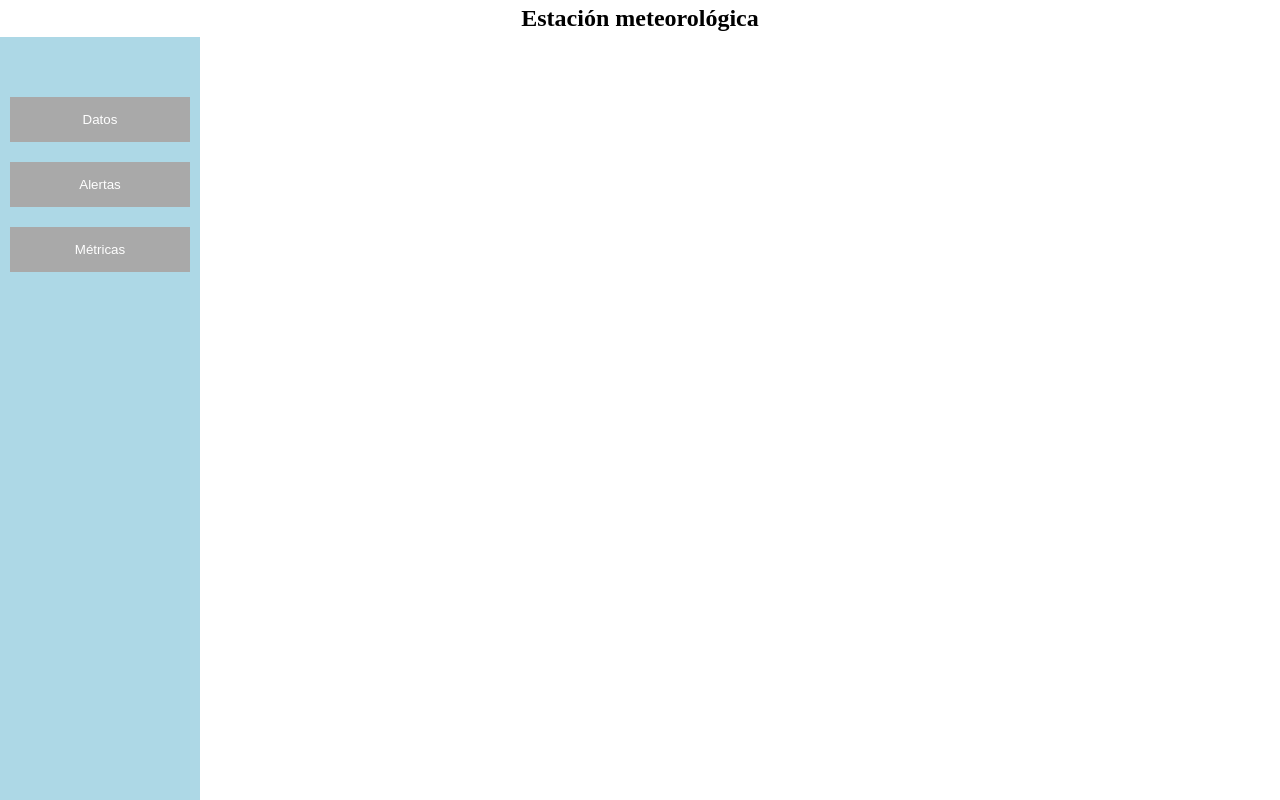
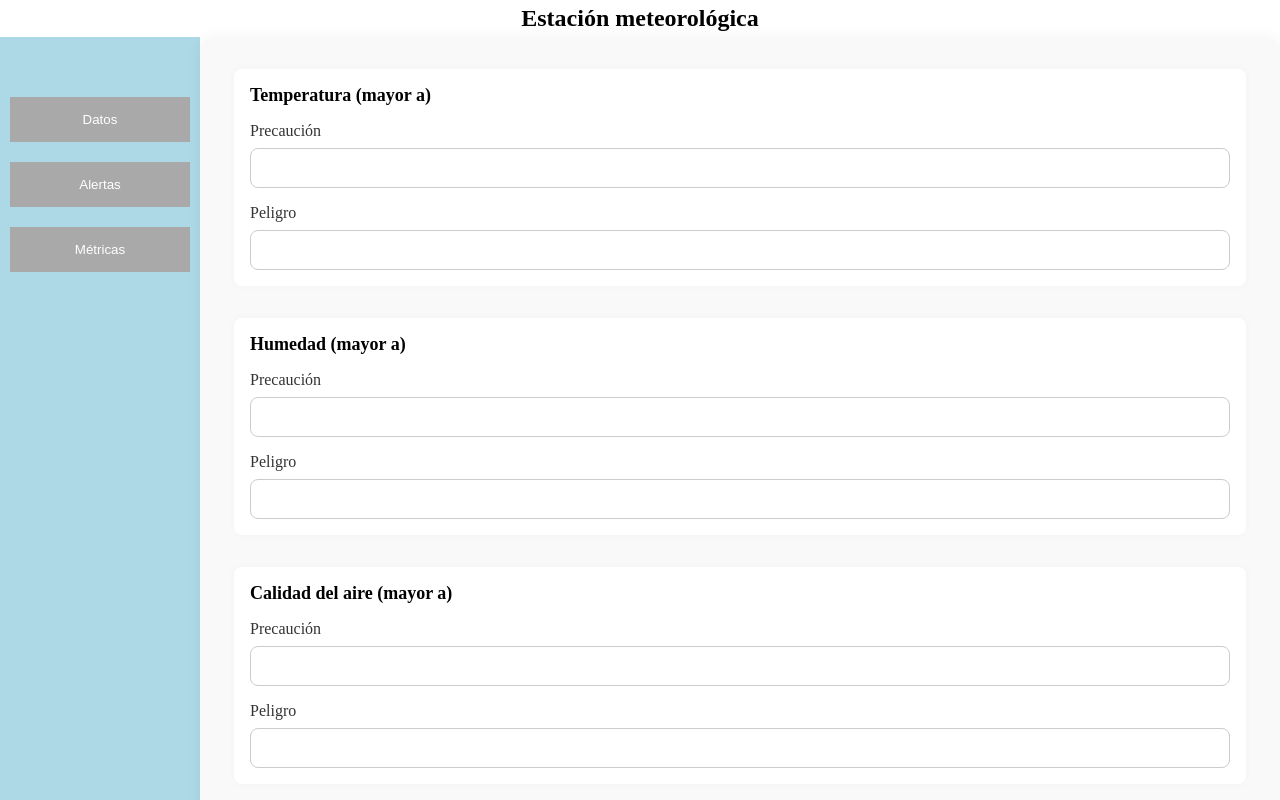
Before and after one commit to Teteocan-Technolgies/estacion_meteorologica_front, a Vue app: page / in a window 1280 px wide. Both pictures are taken after a click on the button "Alertas". Shown: the top 800 px of the page. Built offline with nearby package versions, Linux system fonts and the light colour scheme.

Commit message:
Last medition

```diff
--- /dev/null
+++ b/src/components/alertas/SetAlertas.vue
@@ -0,0 +1,131 @@
+<script setup>
+import { ref } from 'vue';
+const info = ref([
+    {
+        legend: 'Temperatura',
+        condition: 'mayor a',
+        warning: undefined,
+        danger: undefined
+    },
+    {
+        legend: 'Humedad',
+        condition: 'mayor a',
+        warning: undefined,
+        danger: undefined
+    },
+    {
+        legend: 'Calidad del aire',
+        condition: 'mayor a',
+        warning: undefined,
+        danger: undefined
+    },
+    {
+        legend: 'Intensidad luminosa',
+        condition: 'menor a',
+        warning: undefined,
+        danger: undefined
+    },
+])
+
+const submitData = () => {
+    const keys = ["temperatura", "humedad", "aire", "luxes"];
+    const data = {};
+
+    for (let index = 0; index < info.value.length; index++) {
+        data[keys[index]] = { warning: info.value[index].warning, danger: info.value[index].danger };
+    }
+
+    console.log("data")
+    console.log(data)
+}
+
+</script>
+<template>
+    <form @submit.prevent="submitData">
+        <fieldset v-for="(condition, index) in info" :key="index">
+            <h3>{{ condition.legend }} ({{ condition.condition }})</h3>
+            <div>
+                <label :for="`warning__${index}`">Precaución</label>
+                <input type="number" :id="`warning__${index}`" v-model="condition.warning">
+            </div>
+            <div>
+                <label :for="`danger__${index}`">Peligro</label>
+                <input type="number" :id="`danger__${index}`" v-model="condition.danger">
+            </div>
+        </fieldset>
+        <button type="submit">Guardar</button>
+    </form>
+</template>
+<style scoped>
+form {
+    display: grid;
+    margin: 0 auto;
+    padding: 2rem;
+    width: min(100%, 90rem);
+    grid-template-columns: repeat(auto-fit, minmax(min(100%, 37.5rem), 1fr));
+
+    gap: 2rem;
+    background: #f9f9f9;
+    border-radius: 1rem;
+    box-shadow: 0 0 1rem rgba(0, 0, 0, 0.05);
+}
+
+fieldset {
+    border: none;
+    display: grid;
+    gap: 1rem;
+    padding: 1rem;
+    background-color: #fff;
+    border-radius: 0.5rem;
+    box-shadow: 0 0 0.5rem rgba(0, 0, 0, 0.03);
+}
+
+h3 {
+    font-size: 1.125rem;
+    margin: 0;
+}
+
+div {
+    display: flex;
+    flex-direction: column;
+    gap: 0.5rem;
+}
+
+label {
+    font-weight: 500;
+    color: #333;
+}
+
+input {
+    height: 2.5rem;
+    padding: 0 1rem;
+    border-radius: 0.5rem;
+    border: 1px solid #ccc;
+    font-size: 1rem;
+    transition: border-color 0.2s ease;
+}
+
+input:focus {
+    outline: none;
+    border-color: #007bff;
+    box-shadow: 0 0 0 2px rgba(0, 123, 255, 0.25);
+}
+
+button {
+    justify-self: end;
+    padding: 0.5rem 1.5rem;
+    background-color: #007bff;
+    color: white;
+    font-weight: bold;
+    font-size: 1rem;
+    border: none;
+    border-radius: 9999px;
+    cursor: pointer;
+    transition: background-color 0.2s ease;
+    grid-column: -1 / -2;
+}
+
+button:hover {
+    background-color: #0056b3;
+}
+</style>
--- a/src/components/mediciones/Mediciones.vue
+++ b/src/components/mediciones/Mediciones.vue
@@ -1,6 +1,6 @@
 <script setup>
 import { Chart, registerables } from 'chart.js';
-import { onMounted, onBeforeUnmount, ref, reactive } from 'vue';
+import { onMounted, onBeforeUnmount, ref } from 'vue';
 import dayjs from 'dayjs';
 
 Chart.register(...registerables);
@@ -8,12 +8,14 @@ Chart.register(...registerables);
 const temperatura = ref(null);
 const humedad = ref(null);
 
+const lastTemperature = ref(null);
+const lastHumidity = ref(null);
+
 let chartInstanceTemperature = null;
 let chartInstanceHumidity = null;
 
 let intervalId = null;
 
-// Obtener hora actual (para debug o futuras actualizaciones)
 const getTime = () => {
     updateTemperature();
     updateHumidity();
@@ -31,9 +33,9 @@ const updateTemperature = () => {
     const time = dayjs().format('HH:mm');
     temperatureChart.data.labels.push(time);
 
-    // Por ejemplo, agregamos una temperatura aleatoria entre 18 y 28
     const newTemp = Math.floor(Math.random() * 10) + 18;
     temperatureChart.data.datasets[0].data.push(newTemp);
+    lastTemperature.value = newTemp;
 
     if (temperatureChart.data.labels.length > 10) {
         temperatureChart.data.labels.shift();
@@ -45,9 +47,9 @@ const updateHumidity = () => {
     const time = dayjs().format('HH:mm');
     humidityChart.data.labels.push(time);
 
-    // Por ejemplo, agregamos una temperatura aleatoria entre 18 y 28
     const newHumidity = Math.floor(Math.random() * 10) + 20;
     humidityChart.data.datasets[0].data.push(newHumidity);
+    lastHumidity.value = newHumidity;
 
     if (humidityChart.data.labels.length > 10) {
         humidityChart.data.labels.shift();
@@ -55,7 +57,6 @@ const updateHumidity = () => {
     }
 }
 
-// Configuración del gráfico
 const temperatureChart = {
     type: 'line',
     data: {
@@ -66,7 +67,7 @@ const temperatureChart = {
                 data: [],
                 fill: false,
                 borderColor: 'rgb(255, 99, 132)',
-                tension: 0.3
+                tension: 0
             }
         ]
     },
@@ -90,7 +91,7 @@ const humidityChart = {
                 data: [],
                 fill: false,
                 borderColor: 'rgb(75, 192, 192)',
-                tension: 0.3
+                tension: 0
             }
         ]
     },
@@ -104,7 +105,6 @@ const humidityChart = {
     }
 };
 
-// Crear el gráfico
 const setTemperature = () => {
     const ctx = temperatura.value.getContext('2d');
     chartInstanceTemperature = new Chart(ctx, temperatureChart);
@@ -120,13 +120,11 @@ onMounted(() => {
     setTemperature();
     setHumidity();
 
-    // Ejecuta cada minuto
     intervalId = setInterval(() => {
         getTime();
     }, 60000);
 });
 
-// Limpia al desmontar el componente
 onBeforeUnmount(() => {
     if (chartInstanceTemperature) {
         chartInstanceTemperature.destroy();
@@ -150,6 +148,8 @@ onBeforeUnmount(() => {
             </header>
 
             <canvas ref="temperatura"></canvas>
+
+            <p>Última medición: {{ lastTemperature }} °C</p>
         </article>
 
         <article>
@@ -158,6 +158,8 @@ onBeforeUnmount(() => {
             </header>
 
             <canvas ref="humedad"></canvas>
+
+            <p>Última medición: {{ lastHumidity }} %</p>
         </article>
     </div>
 </template>
--- a/src/components/utils/ContentSec.vue
+++ b/src/components/utils/ContentSec.vue
@@ -2,6 +2,7 @@
 import { storeToRefs } from 'pinia';
 import { useMainStore } from '@/stores/mainStore';
 import Mediciones from '../mediciones/Mediciones.vue';
+import SetAlertas from '../alertas/SetAlertas.vue';
 
 const mainStore = useMainStore();
 
@@ -11,10 +12,8 @@ const { historyOption } = storeToRefs(mainStore)
 <template>
     <main>
         <Mediciones v-if="historyOption === 'Default'" />
+        <SetAlertas v-else-if="historyOption === 'Alertas'" />
 
-        <template v-else-if="historyOption === 'Alertas'">
-
-        </template>
         <template v-else-if="historyOption === 'Metricas'">
 
         </template>
```
